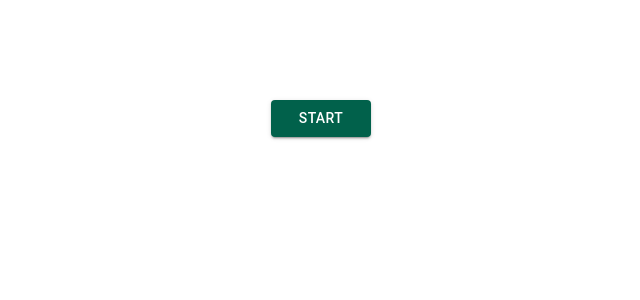
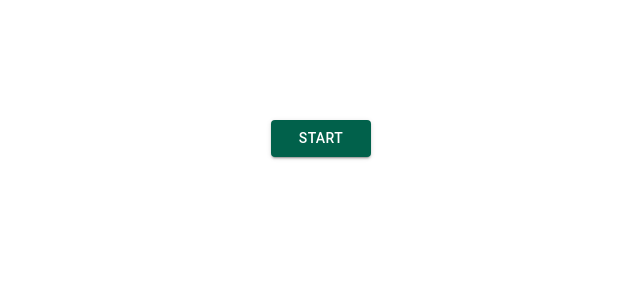
Before and after one commit to Tiinzzy/react-projects, a React (Create React App) app in the folder tic-tac-toe/: page / in a window 1280 px wide. Shown: the top 300 px of the page, without its empty margins (319-959 px from the left). Built offline with nearby package versions, Linux system fonts and the light colour scheme.

Commit message:
changed some styling

```diff
--- a/tic-tac-toe/src/components/style.css
+++ b/tic-tac-toe/src/components/style.css
@@ -39,6 +39,6 @@
 
 .StartBtn {
     width: 100px !important;
-    margin: auto auto 20px auto !important;
+    margin: 20px auto 20px auto !important;
     background-color: rgb(1, 97, 75) !important;
 }
```
